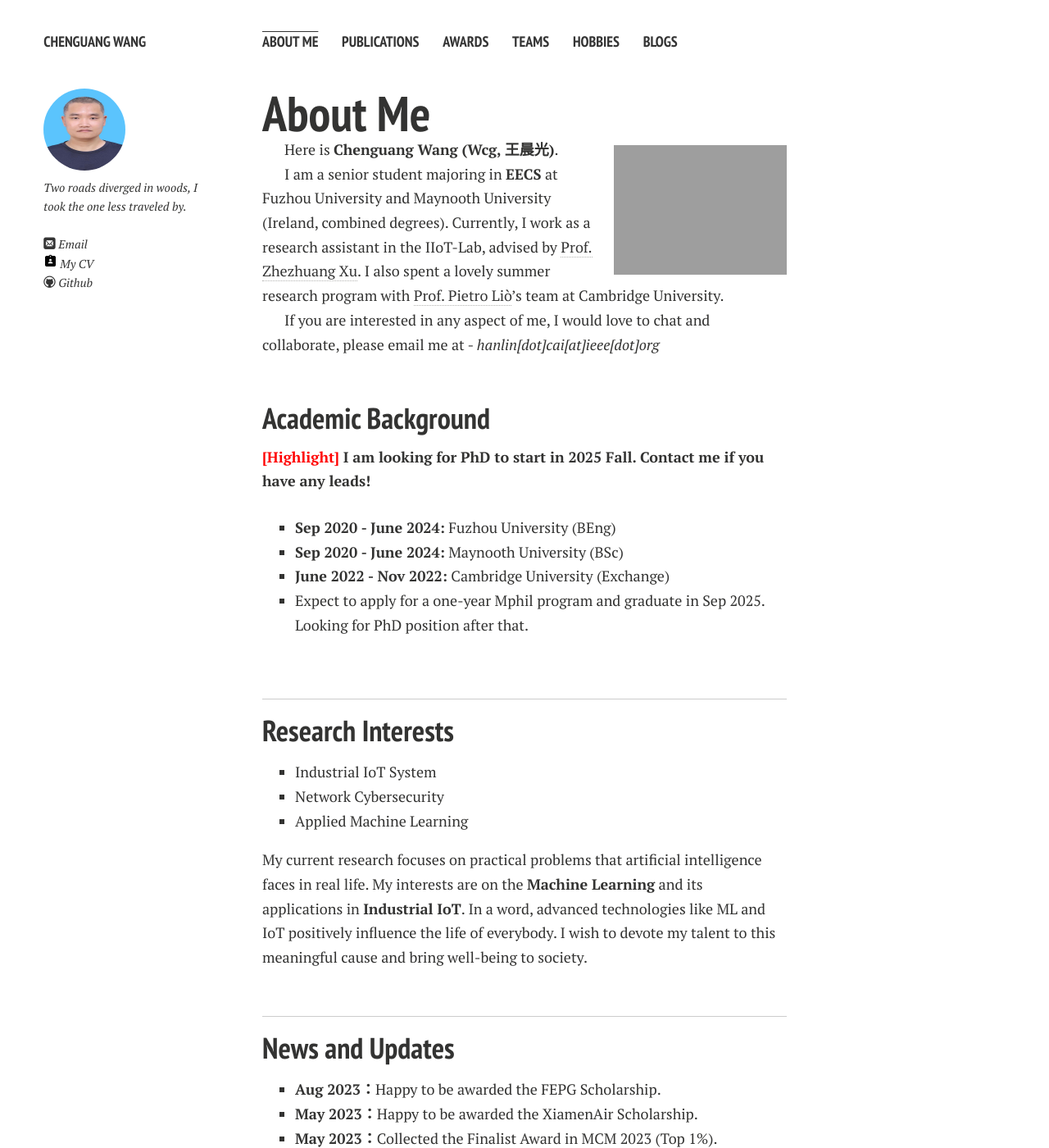
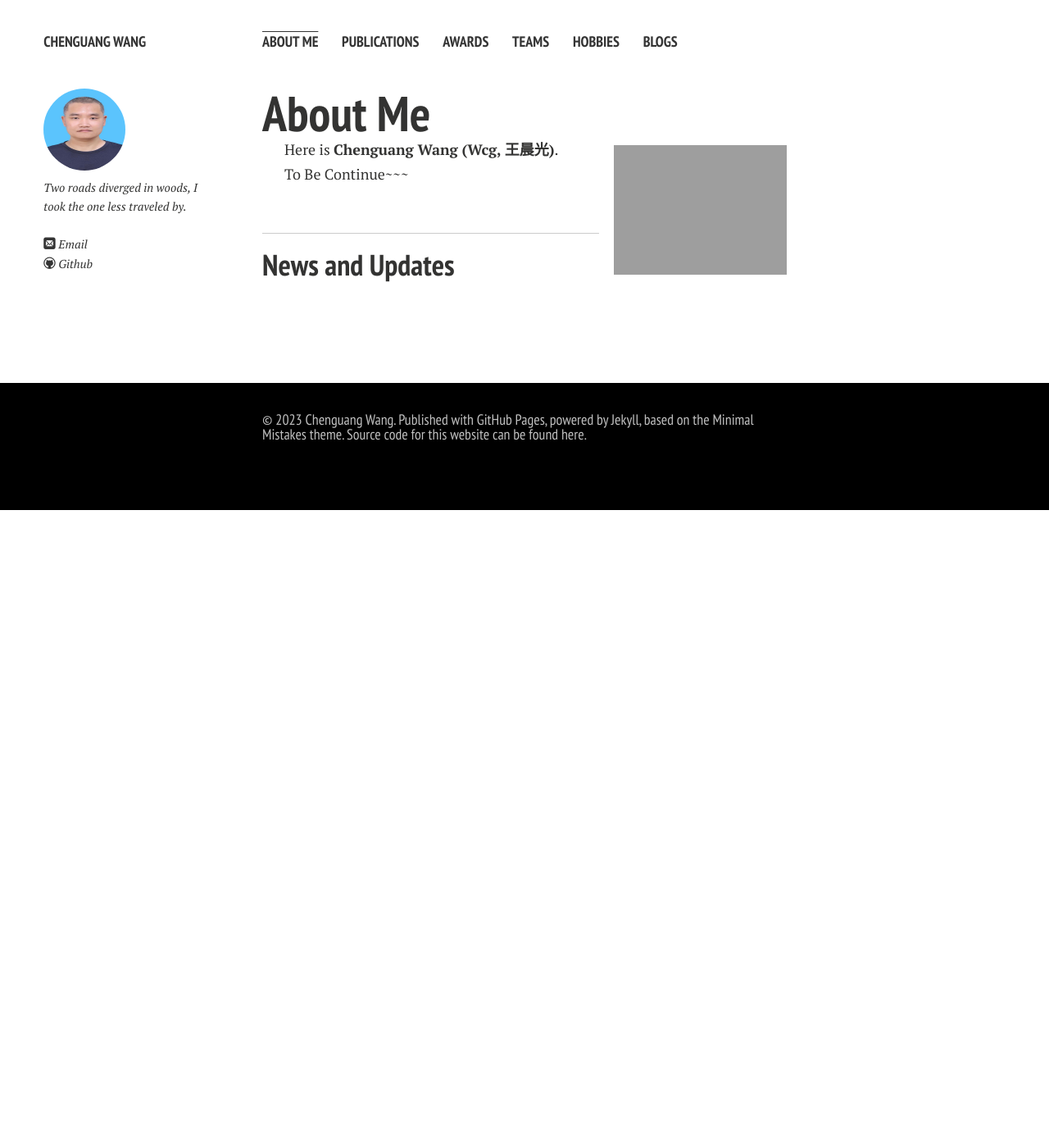
Before and after one commit to milan011/milan011.github.io, a Jekyll site: the page built from index.md, in a window 1280 px wide and 1400 px high. Shown: the whole window at 82% size. Built offline with Jekyll 4.4.1, drawn with Linux system fonts in a browser that asks for light colours; nearby versions of some CDN libraries; comment, search, counter and statistics services are not loaded; a style sheet for code colours, icons or effects is not loaded; our own code applies the rules of GitHub Pages for plain Markdown files; some of the changed text lies outside the part shown.

Commit message:
use site template

```diff
--- a/_config.yml
+++ b/_config.yml
@@ -10,7 +10,7 @@ owner:
   avatar: wcg.jpg
   bio: Two roads diverged in woods, I took the one less traveled by.
   email: milan011@sina.com
-  cv: https://caihanlin.com/file/CV-HanlinCAI.pdf
+  #cv: https://caihanlin.com/file/CV-HanlinCAI.pdf
   # Social networking links are used in author-bio sidebar. Update and remove as you like.
   #twitter: ---
   github: milan011
--- a/index.md
+++ b/index.md
@@ -8,32 +8,7 @@ layout: page
 
 Here is **Chenguang Wang (Wcg, 王晨光)**.
 
-I am a senior student majoring in **EECS** at Fuzhou University and Maynooth University (Ireland, combined degrees). Currently, I work as a research assistant in the IIoT-Lab, advised by [Prof. Zhezhuang Xu](https://www.researchgate.net/profile/Zhezhuang-Xu). I also spent a lovely summer research program with [Prof. Pietro Liò](https://www.cl.cam.ac.uk/~pl219/)'s team at Cambridge University.
-
-If you are interested in any aspect of me, I would love to chat and collaborate, please email me at - *hanlin[dot]cai[at]ieee[dot]org*
-
-<br>
-
-## Academic Background
-
-**<font color='red'>[Highlight]</font> I am looking for PhD to start in 2025 Fall. Contact me if you have any leads!**
-
-- **Sep 2020 - June 2024:** Fuzhou University (BEng)
-- **Sep 2020 - June 2024:** Maynooth University (BSc)
-- **June 2022 - Nov 2022:** Cambridge University (Exchange)
-- Expect to apply for a one-year Mphil program and graduate in Sep 2025. Looking for PhD position after that.
-
-<br>
-
----
-
-## Research Interests
-
-- Industrial IoT System
-- Network Cybersecurity
-- Applied Machine Learning
-
-My current research focuses on practical problems that artificial intelligence faces in real life. My interests are on the **Machine Learning** and its applications in **Industrial IoT**. In a word, advanced technologies like ML and IoT positively influence the life of everybody.  I wish to devote my talent to this meaningful cause and bring well-being to society.
+To Be Continue~~~
 
 <br>
 
@@ -41,10 +16,4 @@ My current research focuses on practical problems that artificial intelligence f
 
 ## News and Updates
 
-- **Aug 2023：**Happy to be awarded the FEPG Scholarship.
-- **May 2023：**Happy to be awarded the XiamenAir Scholarship.
-- **May 2023：**Collected the Finalist Award in MCM 2023 (Top 1%).
-- **Jan 2023：**One paper accepted to ICAROB 2023, see you in Japan!
-- **Jun 2022：**Started research program at [Cambridge AI Group](https://www.cl.cam.ac.uk/research/ai/), advised by Prof. Pietro Liò.
-
 <br>
```
